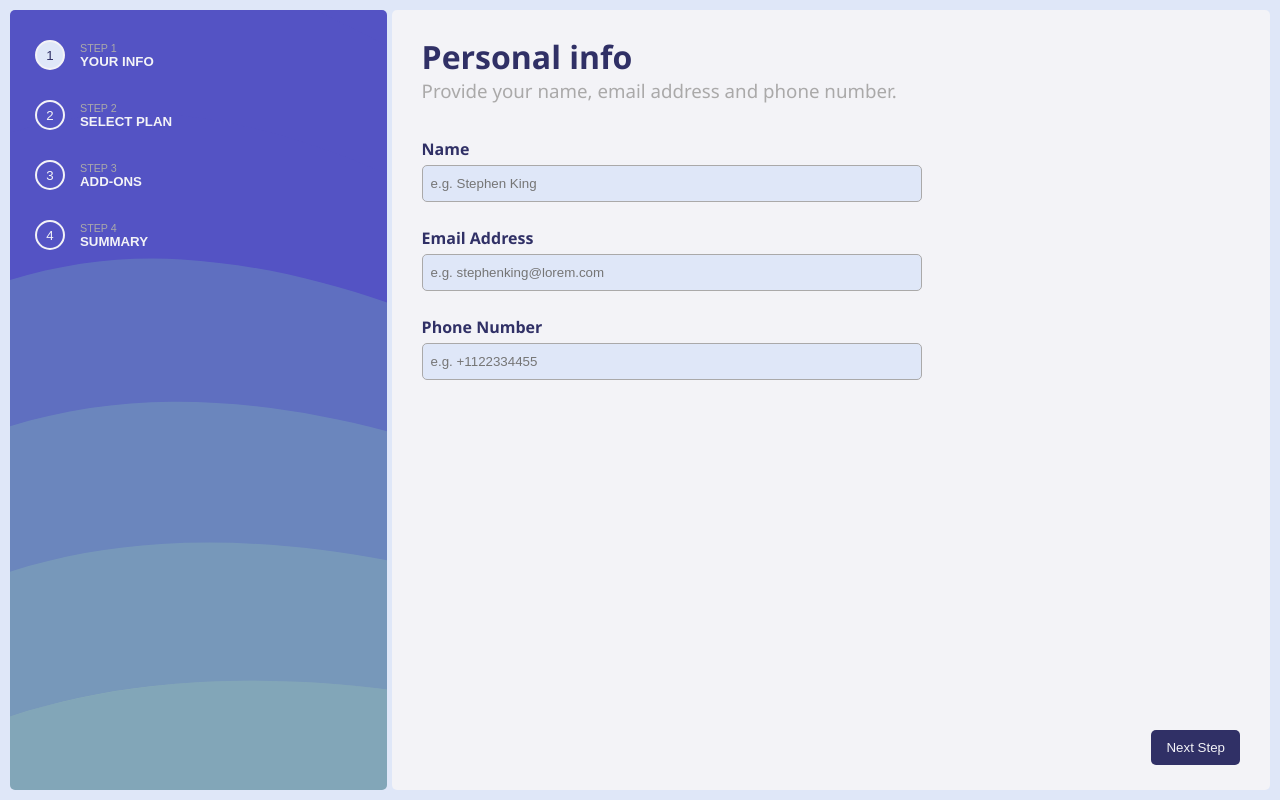
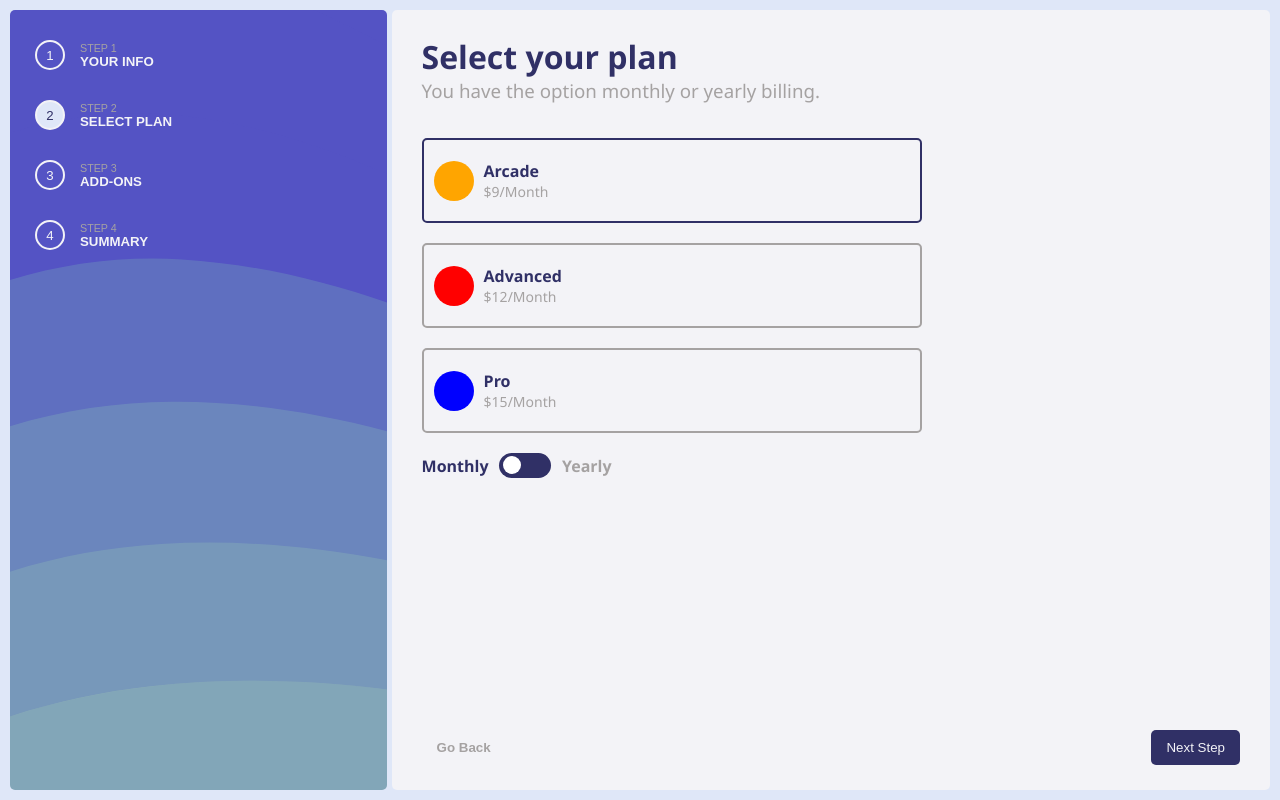
Before and after one commit to tomasleggire/Multi-Step-form-ts-react, a React (Create React App) app: page / in a window 1280 px wide. Both pictures are taken after a click on the button "Next Step". Built offline with nearby package versions, Linux system fonts and the light colour scheme.

Commit message:
Go back btn added

```diff
--- a/src/App.tsx
+++ b/src/App.tsx
@@ -20,6 +20,7 @@ function App() {
     toggleStateSwitch,
     handleToggleSwitch,
     fullOrder,
+    handleBackClickStep1,
   } = useSteps();
 
   return (
@@ -40,6 +41,7 @@ function App() {
           toggleStateSwitch={toggleStateSwitch}
           handleToggleSwitch={handleToggleSwitch}
           fullOrder={fullOrder}
+          handleBackClickStep1={handleBackClickStep1}
         />
       </FormLayout>
     </div>
--- a/src/containers/StepsLayouts.tsx
+++ b/src/containers/StepsLayouts.tsx
@@ -1,4 +1,5 @@
 import React from 'react';
+import '../styles/StepsLayouts.css';
 import InputText from '../components/InputText';
 import PlanBillingOption from '../components/PlanBillingOption';
 import ToggleSwitch from '../components/ToggleSwitch';
@@ -39,6 +40,7 @@ interface MyProps {
   toggleStateSwitch: boolean;
   handleToggleSwitch: () => void;
   fullOrder: FullOrder;
+  handleBackClickStep1: () => void;
 }
 
 export default function StepsLayouts(props: MyProps) {
@@ -111,13 +113,18 @@ export default function StepsLayouts(props: MyProps) {
             handleToggleSwitch={props.handleToggleSwitch}
           />
         </div>
-        <button
-          className="form-btn"
-          type="button"
-          onClick={() => console.log(props.fullOrder)}
-        >
-          Next Step
-        </button>
+        <div className="btn-container">
+          <button
+            className="form-btn back"
+            type="button"
+            onClick={props.handleBackClickStep1}
+          >
+            Go Back
+          </button>
+          <button className="form-btn" type="button">
+            Next Step
+          </button>
+        </div>
       </>
     );
   }
--- a/src/hooks/useSteps.tsx
+++ b/src/hooks/useSteps.tsx
@@ -138,24 +138,28 @@ export default function useSteps() {
   ];
 
   const handleClickStep1 = (): void => {
-    let res: boolean = false;
-    const regexName = /^[a-zA-Z\s]+$/;
-    const regexEmail = /^[A-Za-z0-9._%+-]+@[A-Za-z0-9.-]+\.[A-Za-z]{2,}$/;
-    const numberTest = phoneNumber?.toString();
-    if (
-      regexName.test(name) &&
-      regexEmail.test(email) &&
-      numberTest?.length == 10
-    ) {
-      res = true;
-    } else {
-      console.log('Alguno de los campos del step uno es invalido');
-    }
-    if (res) {
-      setStateStepOne({ selected: false, completed: true });
-      setStateStepTwo({ selected: true, completed: false });
-      console.log(fullOrder);
-    }
+    // let res: boolean = false;
+    // const regexName = /^[a-zA-Z\s]+$/;
+    // const regexEmail = /^[A-Za-z0-9._%+-]+@[A-Za-z0-9.-]+\.[A-Za-z]{2,}$/;
+    // const numberTest = phoneNumber?.toString();
+    // if (
+    //   regexName.test(name) &&
+    //   regexEmail.test(email) &&
+    //   numberTest?.length == 10
+    // ) {
+    //   res = true;
+    // } else {
+    //   console.log('Alguno de los campos del step uno es invalido');
+    // }
+    // if (res) {
+    setStateStepOne({ selected: false, completed: true });
+    setStateStepTwo({ selected: true, completed: false });
+    // }
+  };
+
+  const handleBackClickStep1 = (): void => {
+    setStateStepOne({ selected: true, completed: false });
+    setStateStepTwo({ selected: false, completed: false });
   };
 
   const changePlanValue = (currentPlan: string): void => {
@@ -166,12 +170,10 @@ export default function useSteps() {
     );
     newPlan[currentPlanIndex].selected = true;
     setPlanValue(newPlan);
-    console.log(fullOrder);
   };
 
   const handleToggleSwitch = (): void => {
     setToggleStateSwitch(!toggleStateSwitch);
-    console.log(fullOrder);
   };
 
   return {
@@ -188,5 +190,6 @@ export default function useSteps() {
     toggleStateSwitch,
     handleToggleSwitch,
     fullOrder,
+    handleBackClickStep1,
   };
 }
--- a/src/style.css
+++ b/src/style.css
@@ -2,7 +2,7 @@
   --principal-bg-white: rgb(243, 243, 247);
   --secondary-bg-white: rgb(223, 231, 248);
   --principal-text: rgb(48, 48, 102);
-  --gray: rgb(170, 169, 169);
+  --gray: rgb(165, 162, 162);
 }
 
 * {
--- /dev/null
+++ b/src/styles/StepsLayouts.css
@@ -0,0 +1,10 @@
+.btn-container {
+  display: flex;
+}
+
+.back {
+  margin: 0 0 auto 0;
+  background-color: transparent;
+  color: var(--gray);
+  font-weight: 600;
+}
```
